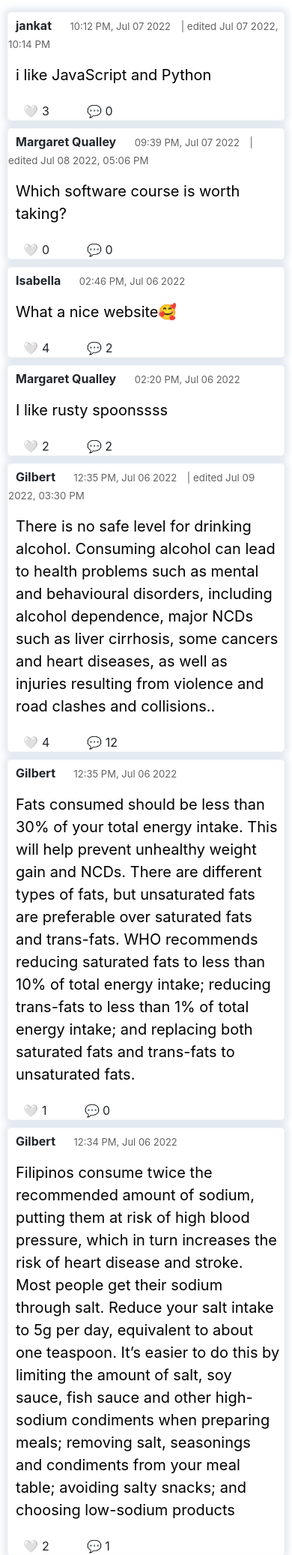
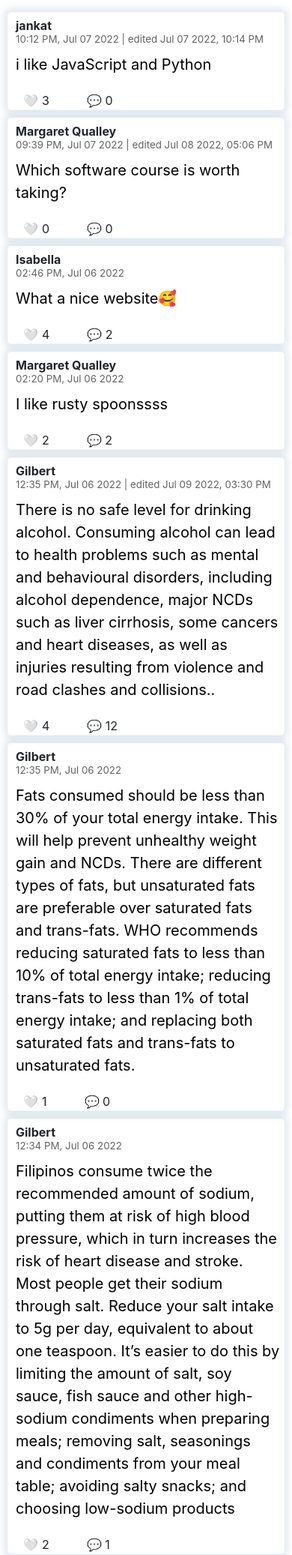
Before and after one commit to jankat11/network, a Django app: page / in a window 390 px wide. Shown: the part 226-2300 px from the top of the page at 75% size. Run offline with Django 3.2, Linux system fonts and the light colour scheme; data comes from the database, SQL or seed files in the repository; some libraries are stand-ins or nearby versions.

Commit message:
Update styles.css

```diff
--- a/network/static/network/styles.css
+++ b/network/static/network/styles.css
@@ -2,11 +2,36 @@
     padding: 40px;
     padding-bottom: 20px;
 }
+
 @media (max-width: 500px)  {.body{
     padding: 10px;
     padding-bottom: 20px;
     }
 }
+
+@media (max-width: 500px)  {.postClock, .postDate{
+    margin-left: 0px;
+    position: relative;
+    top: 7px;
+    line-height: 0px;
+    }
+}
+@media (max-width: 500px)  {.postOwner{
+
+    display: block;
+    }
+}
+
+@media (max-width: 500px)  {.postOwner{
+
+    height: 10px;
+    position: relative;
+
+
+    }
+}
+
+
 #new_post_area {
     border: solid rgb(196, 192, 192) 1px;
     padding: 20px;
@@ -43,14 +68,16 @@
 
 .postClock {
     color: rgb(100, 98, 98);
-    font-size: small;
-    margin-left: 20px;
+    font-size: smaller;
+    margin-left: 5px;
+    padding-left: 5px;
 }
 
 .postDate {
     color: rgb(100, 98, 98);
     font-size: smaller;
-    margin-left: 10px;
+
+
 }
 
 .postContent {
```
